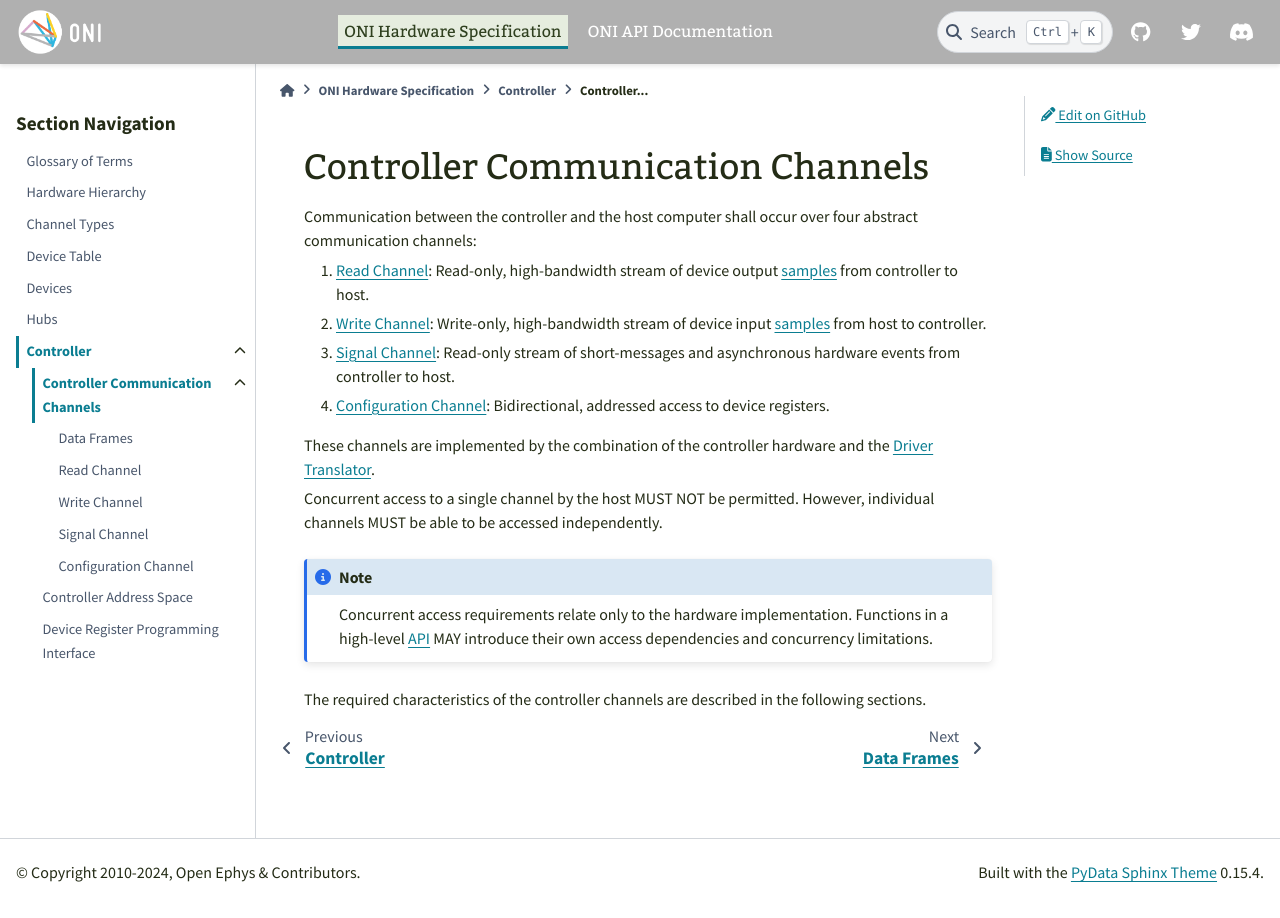
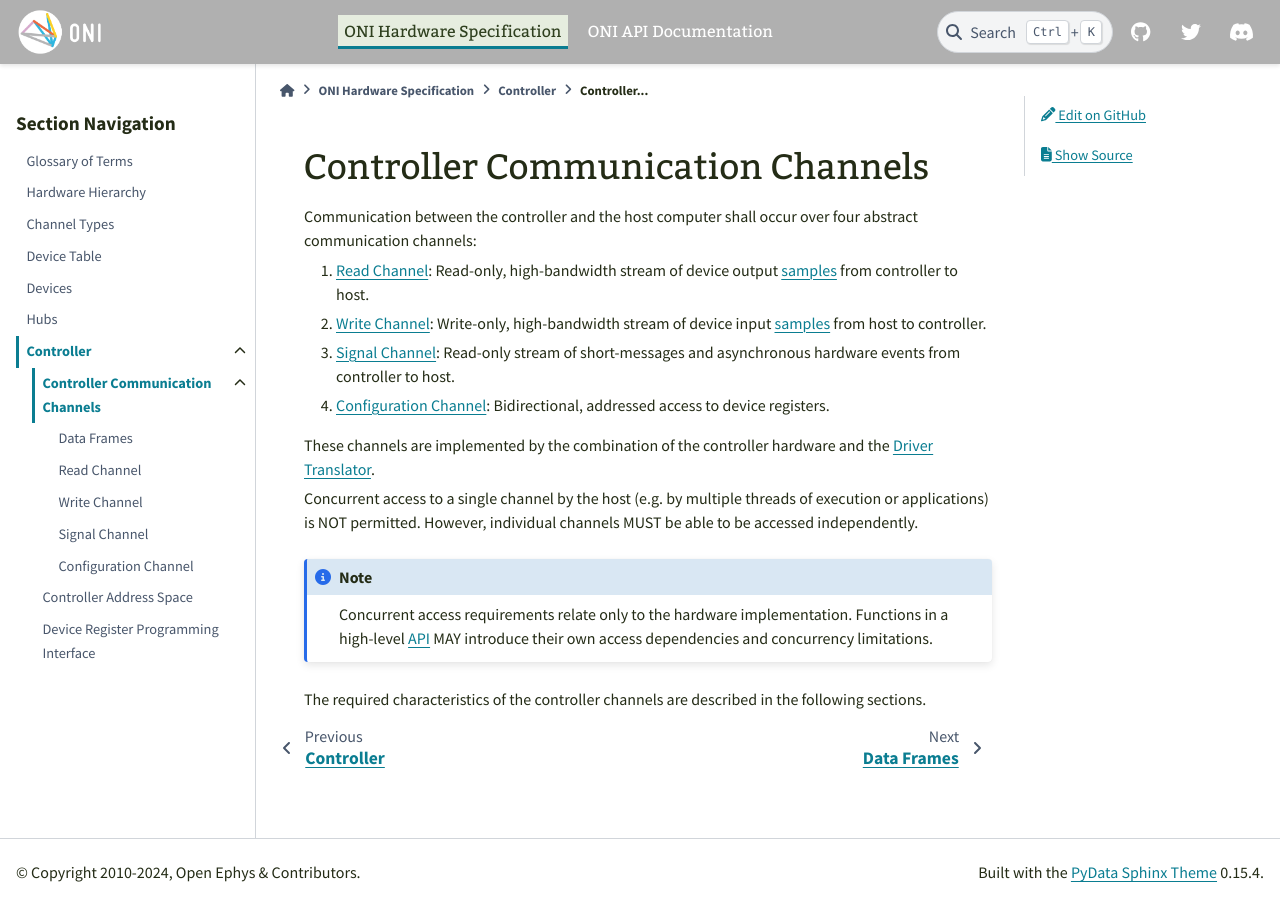
Before and after one commit to open-ephys/ONI, a Sphinx documentation site: the page built from source/hw-spec/controller/channels/index.rst, in a window 1280 px wide. Built offline with Sphinx 7.4.7 and the PyData theme 0.15.4, drawn with Linux system fonts in a browser that asks for light colours.

Commit message:
Clarify text for concurrent access

```diff
--- a/source/hw-spec/controller/channels/index.rst
+++ b/source/hw-spec/controller/channels/index.rst
@@ -16,8 +16,8 @@ four abstract communication channels:
 
 These channels are implemented by the combination of the controller hardware and the :term:`Driver Translator`.
 
-Concurrent access to a single channel by the host MUST NOT be permitted. However, individual
-channels MUST be able to be accessed independently.
+Concurrent access to a single channel by the host (e.g. by multiple threads of execution or applications) is
+NOT permitted. However, individual channels MUST be able to be accessed independently.
 
 .. note:: Concurrent access requirements relate only to the hardware implementation. Functions in
    a high-level :term:`API` MAY introduce their own access dependencies and concurrency limitations.
```
